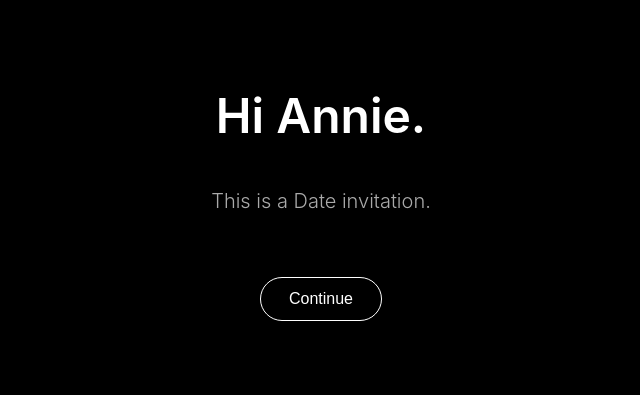
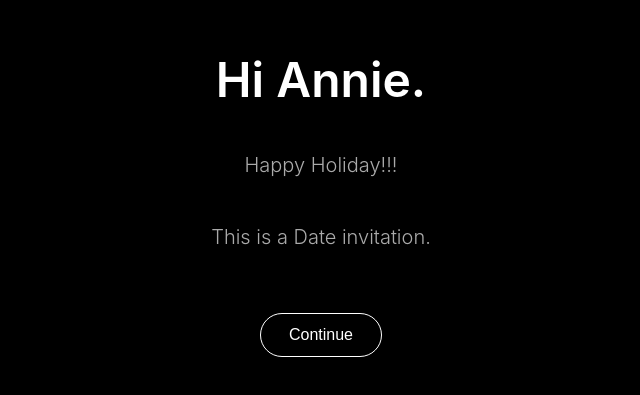
Before and after one commit to yoki9721/Date, a plain HTML site: page index.html in a window 1280 px wide. Shown: the part 253-648 px from the top of the page, without its empty margins (319-959 px from the left). Drawn offline with Linux system fonts and the light colour scheme.

Commit message:
Update index.html

```diff
--- a/index.html
+++ b/index.html
@@ -90,6 +90,7 @@ button:hover {
 <!-- Page 1 -->
 <div class="section show" id="step1">
     <h1>Hi Annie.</h1>
+    <p>Happy Holiday!!!</p>
     <p>This is a Date invitation.</p>
     <button onclick="nextStep(2)">Continue</button>
 </div>
```
